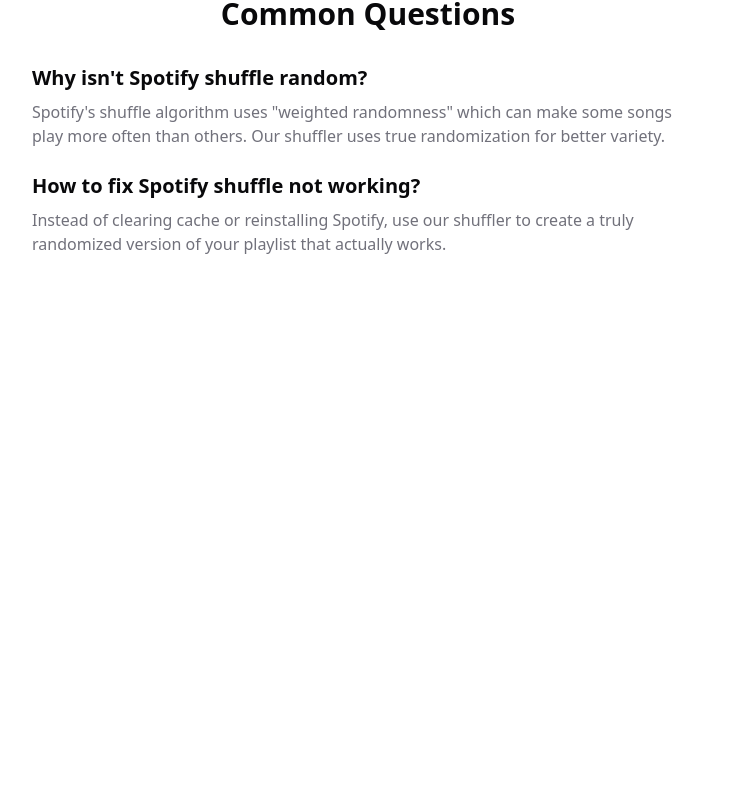
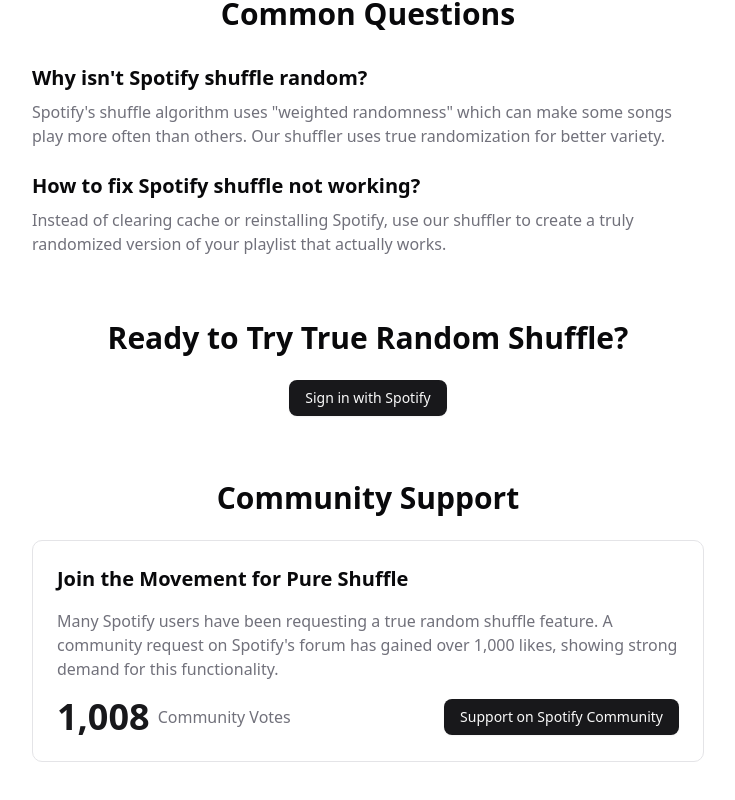
Before and after one commit to walters954/spotify-shuffler, a Next.js app: page / in a window 1280 px wide. Shown: the part 1142-1942 px from the top of the page, without its empty margins (272-1007 px from the left). Before the commit the page ends 1494 px from the top, so only its background shows below. Built offline with nearby package versions, Linux system fonts and the light colour scheme; no server answers.

Commit message:
Add community support and login CTA sections to landing page

```diff
--- a/app/page.tsx
+++ b/app/page.tsx
@@ -198,6 +198,51 @@
                                 </div>
                             </div>
                         </section>
+
+                        <section className="space-y-6 text-center">
+                            <h2 className="text-3xl font-semibold">
+                                Ready to Try True Random Shuffle?
+                            </h2>
+                            <div className="flex justify-center">
+                                <LoginButton />
+                            </div>
+                        </section>
+
+                        <section className="space-y-6">
+                            <h2 className="text-3xl font-semibold text-center">
+                                Community Support
+                            </h2>
+                            <div className="max-w-2xl mx-auto bg-card border rounded-lg p-6 space-y-4">
+                                <h3 className="text-xl font-semibold">
+                                    Join the Movement for Pure Shuffle
+                                </h3>
+                                <p className="text-muted-foreground">
+                                    Many Spotify users have been requesting a
+                                    true random shuffle feature. A community
+                                    request on Spotify&apos;s forum has gained
+                                    over 1,000 likes, showing strong demand for
+                                    this functionality.
+                                </p>
+                                <div className="flex flex-col sm:flex-row gap-4 items-center justify-between">
+                                    <div className="flex items-center gap-2">
+                                        <span className="text-4xl font-bold text-primary">
+                                            1,008
+                                        </span>
+                                        <span className="text-muted-foreground">
+                                            Community Votes
+                                        </span>
+                                    </div>
+                                    <a
+                                        href="https://community.spotify.com/t5/Live-Ideas/WE-NEED-PURE-SHUFFLE/idi-p/5742021"
+                                        target="_blank"
+                                        rel="noopener noreferrer"
+                                        className="inline-flex items-center justify-center gap-2 whitespace-nowrap rounded-md text-sm font-medium transition-[color,box-shadow] px-4 py-2 bg-primary text-primary-foreground shadow-xs hover:bg-primary/90"
+                                    >
+                                        Support on Spotify Community
+                                    </a>
+                                </div>
+                            </div>
+                        </section>
                     </div>
                 )}
 
```
